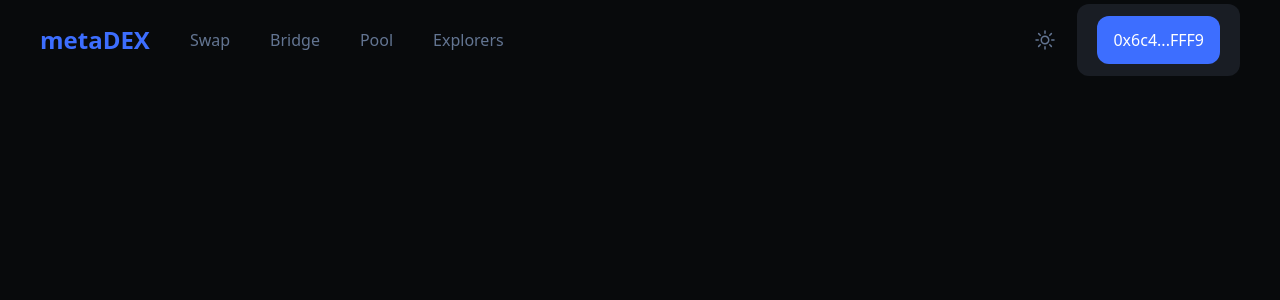
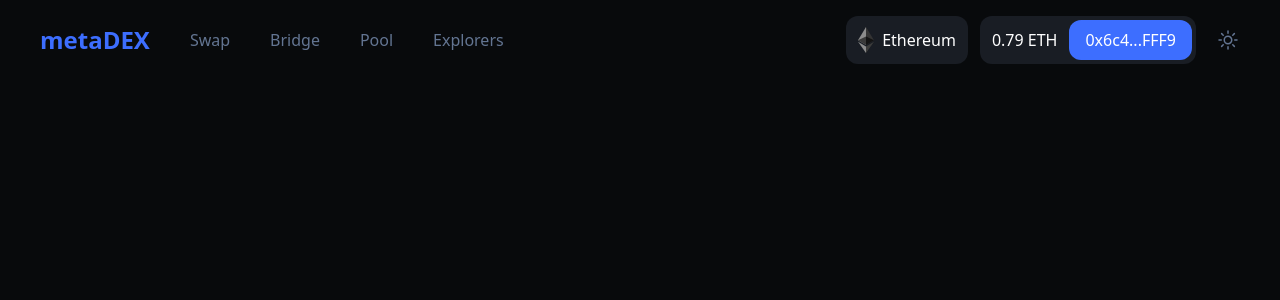
Before and after one commit to NerdyDave2017/meta-dex, a Next.js app in the folder meta-dex-frontend/: page / in a window 1280 px wide. Both pictures are taken after a click on the button "Connect Wallet". Shown: the top 300 px of the page. Built offline with nearby package versions, Linux system fonts and the light colour scheme.

Commit message:
feat: add connect wallet UI finishing

```diff
--- a/meta-dex-frontend/components/icons/icons.tsx
+++ b/meta-dex-frontend/components/icons/icons.tsx
@@ -1,4 +1,63 @@
 import React from "react";
+
+export const Logo = (props: any) => {
+  return (
+    <svg
+      xmlns="http://www.w3.org/2000/svg"
+      // xml:space="preserve"
+      width="100%"
+      height="100%"
+      version="1.1"
+      shape-rendering="geometricPrecision"
+      text-rendering="geometricPrecision"
+      image-rendering="optimizeQuality"
+      fill-rule="evenodd"
+      clip-rule="evenodd"
+      viewBox="0 0 784.37 1277.39"
+      // xmlns:xlink="http://www.w3.org/1999/xlink"
+      // xmlns:xodm="http://www.corel.com/coreldraw/odm/2003"
+      {...props}
+    >
+      <g id="Layer_x0020_1">
+        <metadata id="CorelCorpID_0Corel-Layer" />
+        <g id="_1421394342400">
+          <g>
+            <polygon
+              fill="#343434"
+              fill-rule="nonzero"
+              points="392.07,0 383.5,29.11 383.5,873.74 392.07,882.29 784.13,650.54 "
+            />
+            <polygon
+              fill="#8C8C8C"
+              fill-rule="nonzero"
+              points="392.07,0 -0,650.54 392.07,882.29 392.07,472.33 "
+            />
+            <polygon
+              fill="#3C3C3B"
+              fill-rule="nonzero"
+              points="392.07,956.52 387.24,962.41 387.24,1263.28 392.07,1277.38 784.37,724.89 "
+            />
+            <polygon
+              fill="#8C8C8C"
+              fill-rule="nonzero"
+              points="392.07,1277.38 392.07,956.52 -0,724.89 "
+            />
+            <polygon
+              fill="#141414"
+              fill-rule="nonzero"
+              points="392.07,882.29 784.13,650.54 392.07,472.33 "
+            />
+            <polygon
+              fill="#393939"
+              fill-rule="nonzero"
+              points="0,650.54 392.07,882.29 392.07,472.33 "
+            />
+          </g>
+        </g>
+      </g>
+    </svg>
+  );
+};
 
 export const Light = (props: any) => {
   return (
--- a/meta-dex-frontend/components/navbar/index.tsx
+++ b/meta-dex-frontend/components/navbar/index.tsx
@@ -36,15 +36,8 @@ const NavbarComponent = ({ theme, setTheme }: NavbarProps) => {
         </div>
       </div>
       <div className="flex space-x-5 self-center">
-        <div className="self-center text-mutedLight dark:text-mutedDark   cursor-pointer hover:text-primary dark:hover:text-primary ">
-          {theme == "dark" ? (
-            <Light onClick={() => setTheme("light")} className="w-6" />
-          ) : (
-            <Dark onClick={() => setTheme("dark")} className="w-6" />
-          )}
-        </div>
         {showWallet ? (
-          <Wallet />
+          <Wallet setShowWallet={setShowWallet} />
         ) : (
           <button
             onClick={() => setShowWallet(true)}
@@ -53,6 +46,14 @@ const NavbarComponent = ({ theme, setTheme }: NavbarProps) => {
             Connect Wallet
           </button>
         )}
+
+        <div className="self-center text-mutedLight dark:text-mutedDark   cursor-pointer hover:text-primary dark:hover:text-primary ">
+          {theme == "dark" ? (
+            <Light onClick={() => setTheme("light")} className="w-6" />
+          ) : (
+            <Dark onClick={() => setTheme("dark")} className="w-6" />
+          )}
+        </div>
       </div>
     </div>
   );
--- a/meta-dex-frontend/components/navbar/wallet/index.tsx
+++ b/meta-dex-frontend/components/navbar/wallet/index.tsx
@@ -1,11 +1,27 @@
 import React from "react";
+import { Logo } from "@/components/icons/icons";
 
-const Wallet = ({}) => {
+type props = {
+  setShowWallet: (showWallet: boolean) => void;
+};
+
+const Wallet = ({ setShowWallet }: props) => {
   return (
-    <div className="flex px-5 py-3 rounded-xl bg-gray">
-      <button className="bg-primary text-textDark rounded-xl px-4 py-3">
-        0x6c4...FFF9
-      </button>
+    <div className="flex space-x-3">
+      <div className="flex items-center  px-3 py-1 rounded-xl bg-grayLight dark:bg-gray text-textLight dark:text-textDark space-x-2">
+        <Logo className="w-4" />
+        <div className="">Ethereum</div>
+      </div>
+
+      <div className="flex items-center justify-center space-x-3 px-3 pr-1 py-1 rounded-xl bg-grayLight dark:bg-gray">
+        <div className="text-textLight dark:text-textDark ">0.79 ETH</div>
+        <button
+          onClick={() => setShowWallet(false)}
+          className="bg-primary text-textDark rounded-xl px-4 py-2"
+        >
+          0x6c4...FFF9
+        </button>
+      </div>
     </div>
   );
 };
--- a/meta-dex-frontend/tailwind.config.js
+++ b/meta-dex-frontend/tailwind.config.js
@@ -1,3 +1,5 @@
+const { gray } = require('tailwindcss/colors');
+
 /** @type {import('tailwindcss').Config} */
 module.exports = {
   darkMode: 'class',
@@ -22,7 +24,8 @@ module.exports = {
         cardLight: "#F3F4F7",
         cardDark: "#111318",
         primary: "#3D6EFF",
-        gray: "#191D24"
+        gray: "#191D24",
+        grayLight: "#E7EAEE",
       },
     },
   },
```
